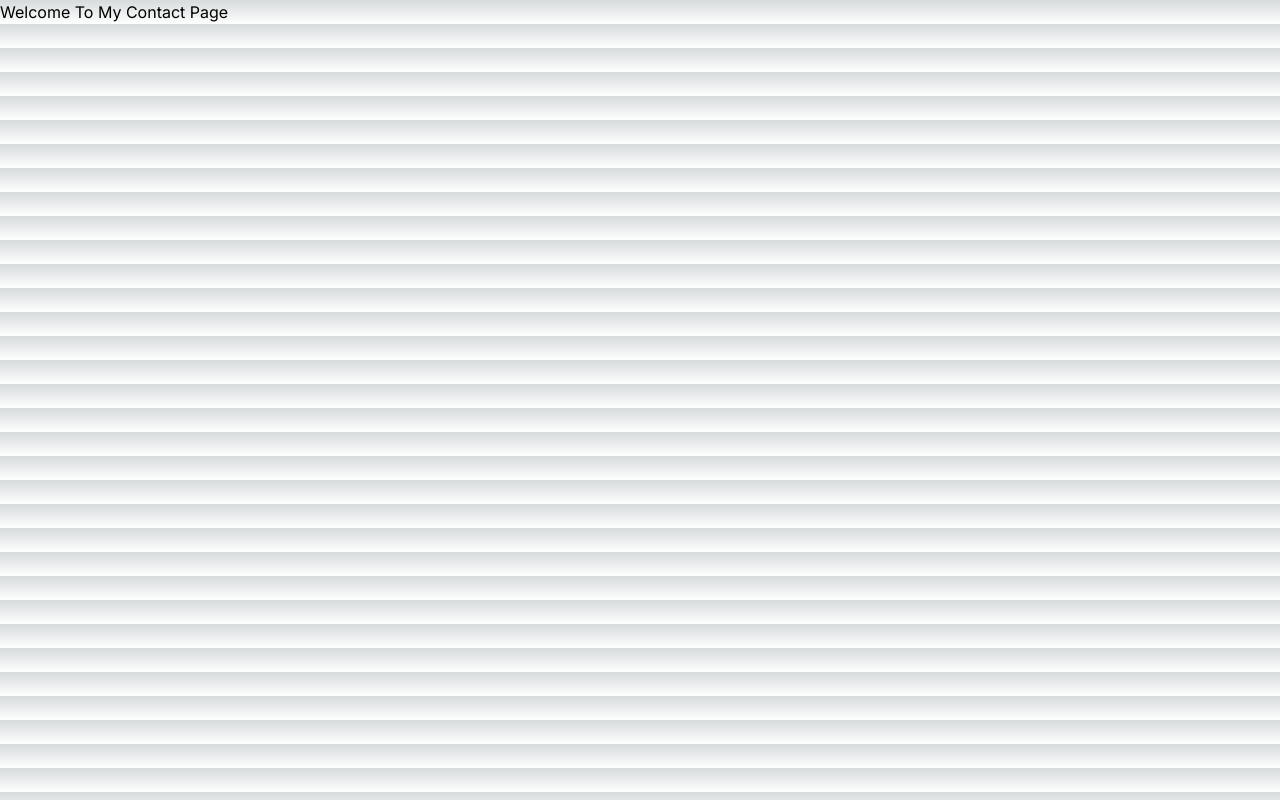
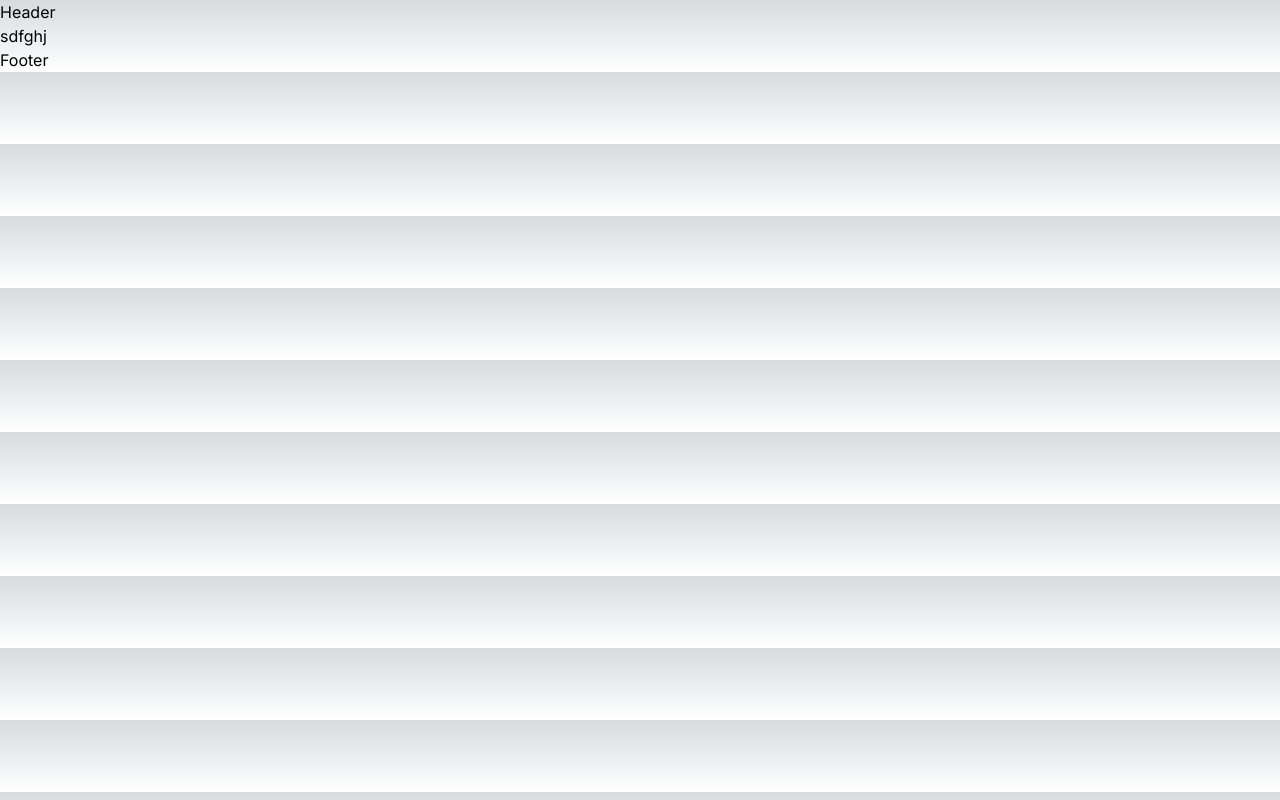
Before and after one commit to Tawkir711/explore-next-js, a Next.js app: page /contact in a window 1280 px wide. Built offline with nearby package versions, Linux system fonts and the light colour scheme.

Commit message:
explore grouping route

```diff
--- a/src/app/contact/page.js
+++ b/src/app/(withLayout)/contact/page.js
@@ -3,7 +3,7 @@ import React from 'react';
 const ContactPage = () => {
   return (
     <div>
-      <h1>Welcome To My Contact Page</h1>
+      <h1>sdfghj</h1>
     </div>
   );
 };
--- /dev/null
+++ b/src/app/(withLayout)/layout.js
@@ -0,0 +1,13 @@
+import React from 'react';
+
+const Layout = ({children}) => {
+  return (
+    <div>
+      <h1>Header</h1>
+      {children}
+      <h1>Footer</h1>
+    </div>
+  );
+};
+
+export default Layout;
--- /dev/null
+++ b/src/app/error.js
@@ -0,0 +1,10 @@
+"use client";
+const ErrorPage = () => {
+  return (
+    <div>
+      <h1 className='text-3xl font-bold text-blue-500'>Somethig went wrong....!</h1>
+    </div>
+  );
+};
+
+export default ErrorPage;
```
Also changed, not shown: src/app/(withLayout)/about/page.js (renamed from src/app/about/page.js).
